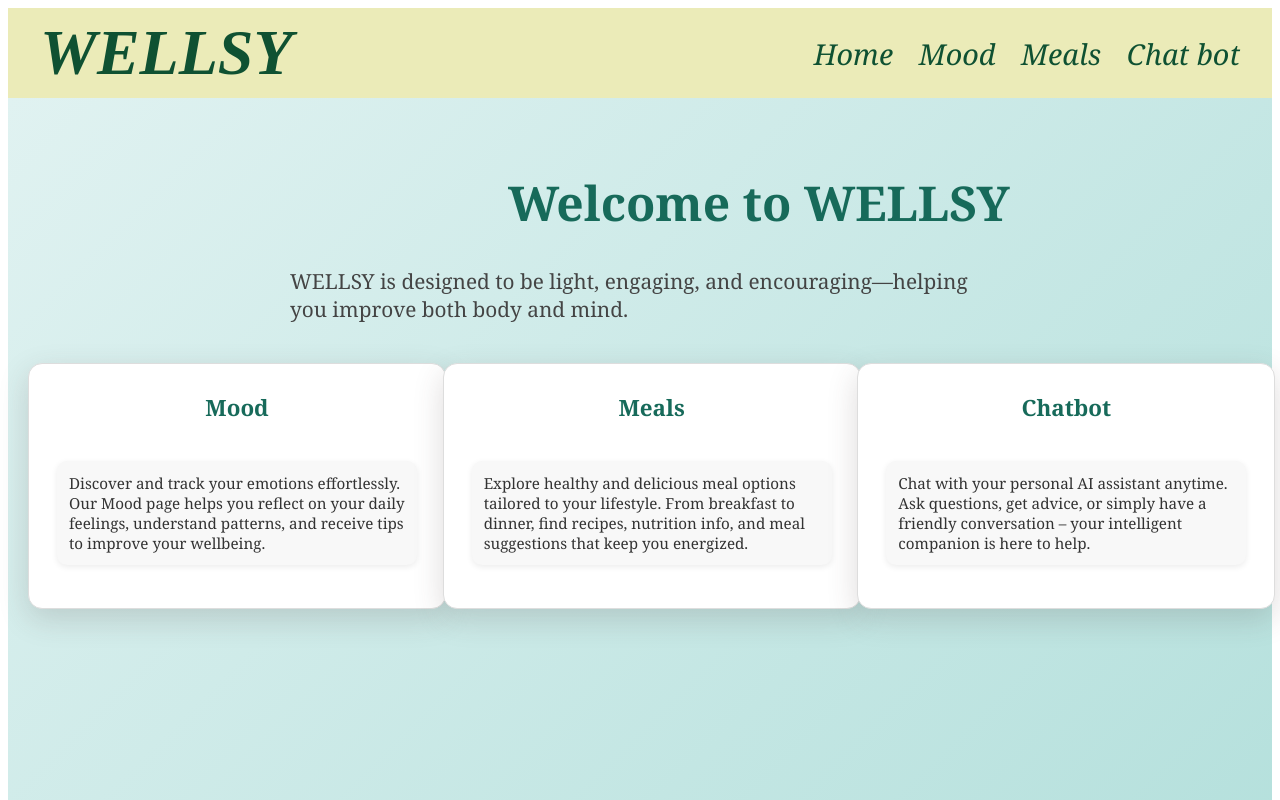
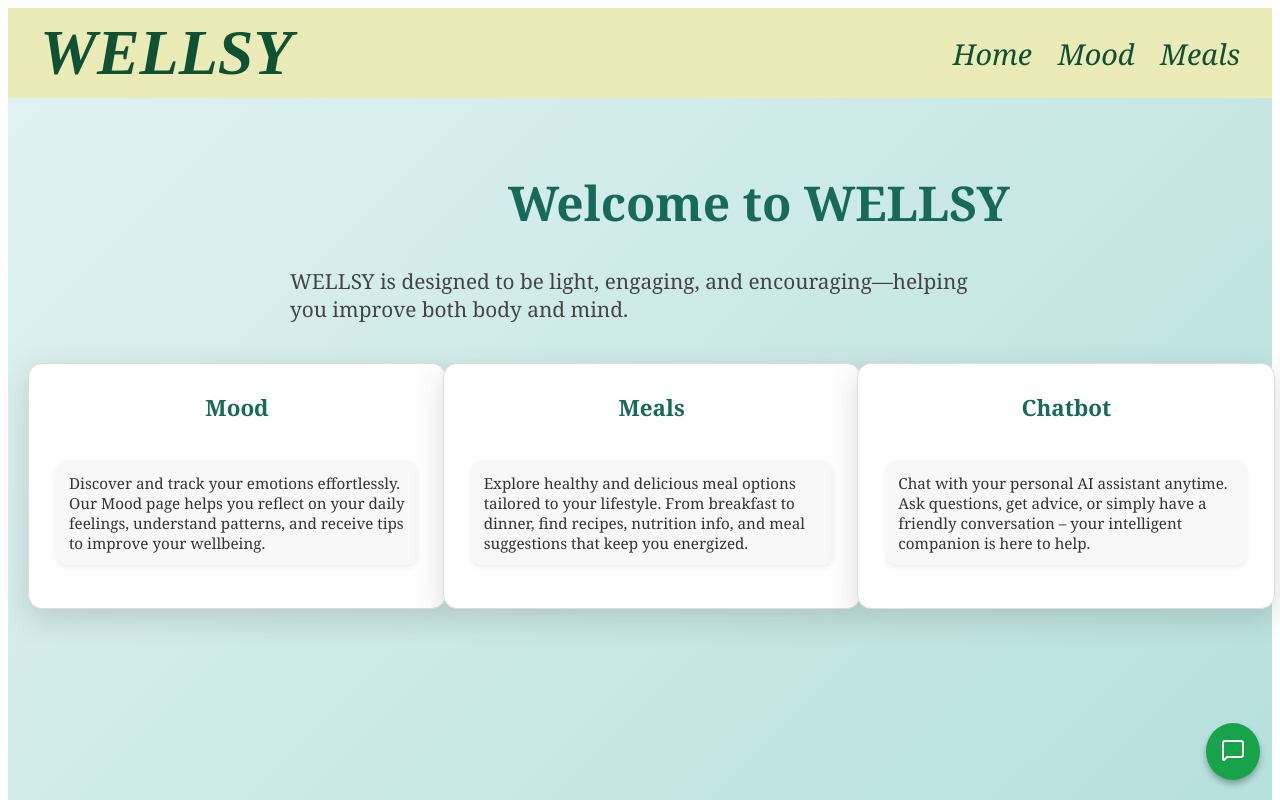
Before and after one commit to mariamosaama288/WELLSY, a React (Vite) app in the folder my-app/: page / in a window 1280 px wide. Shown: the top 800 px of the page. Built offline with nearby package versions, Linux system fonts and the light colour scheme.

Commit message:
Update home.jsx

```diff
--- a/my-app/src/homepage/home.jsx
+++ b/my-app/src/homepage/home.jsx
@@ -1,4 +1,5 @@
 import style from "./home.module.css";
+import Chatbot from '../chat/chatbot.jsx'
 import { Link } from 'react-router-dom'
 export default function HomePage() {
 
@@ -37,9 +38,6 @@ export default function HomePage() {
         <li>
           <Link to="/meals">Meals</Link>
         </li>
-            <li>
-          <Link to="/chatbot">Chat bot</Link>
-        </li>
 
       </ul>
     </nav>
@@ -60,6 +58,7 @@ export default function HomePage() {
           ))}
         </div>
       </div>
+      <Chatbot/>
     </div>
   );
 }
```
